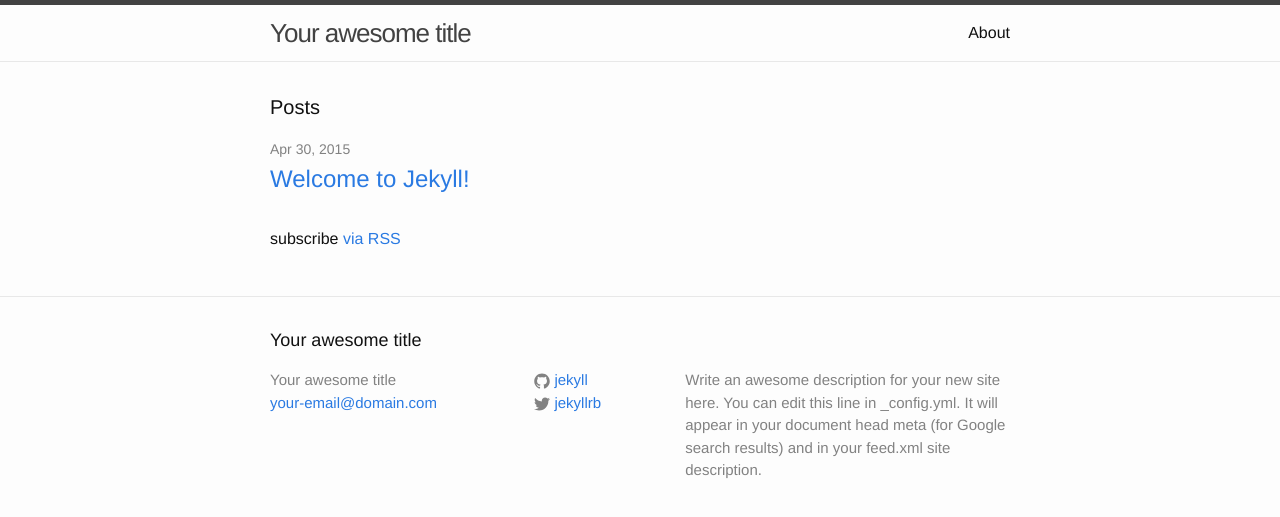
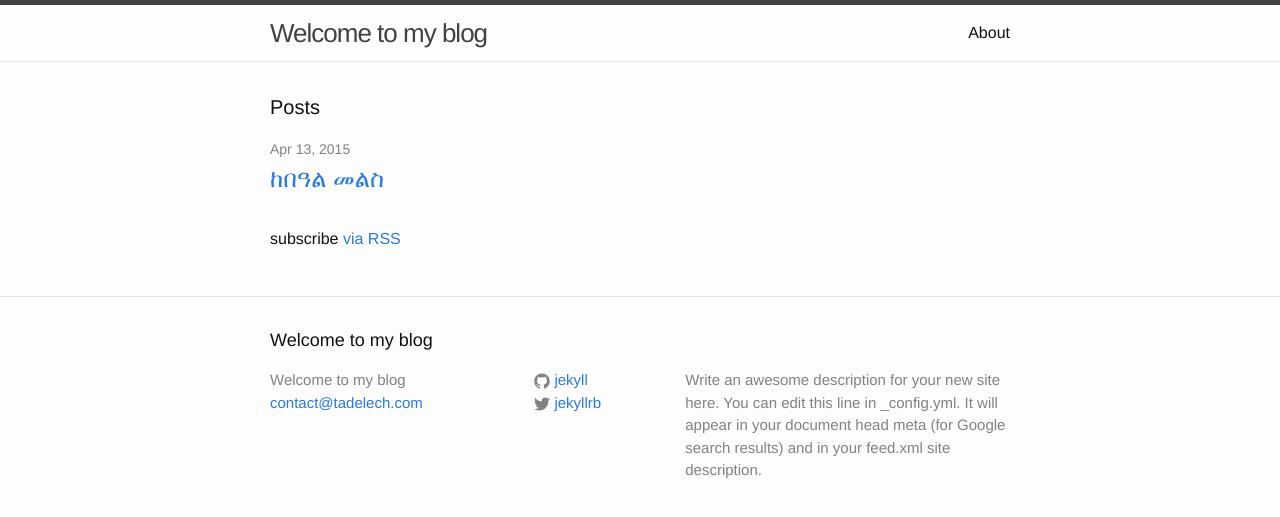
Before and after one commit to tadigebru/tadelech.github.io, a Jekyll site: the page built from index.html, in a window 1280 px wide. Shown: the top 517 px of the page. Built offline with Jekyll 4.4.1, drawn with Linux system fonts in a browser that asks for light colours.

```diff
--- a/_config.yml
+++ b/_config.yml
@@ -1,6 +1,6 @@
 # Site settings
-title: Your awesome title
-email: your-email@domain.com
+title: Welcome to my blog
+email: contact@tadelech.com
 description: > # this means to ignore newlines until "baseurl:"
   Write an awesome description for your new site here. You can edit this
   line in _config.yml. It will appear in your document head meta (for
```
Also changed, not shown: _posts/2015-04-13-kebeal-melse.markdown (added, +9 -0 lines), _posts/2015-04-30-welcome-to-jekyll.markdown (deleted, +0 -25 lines).
